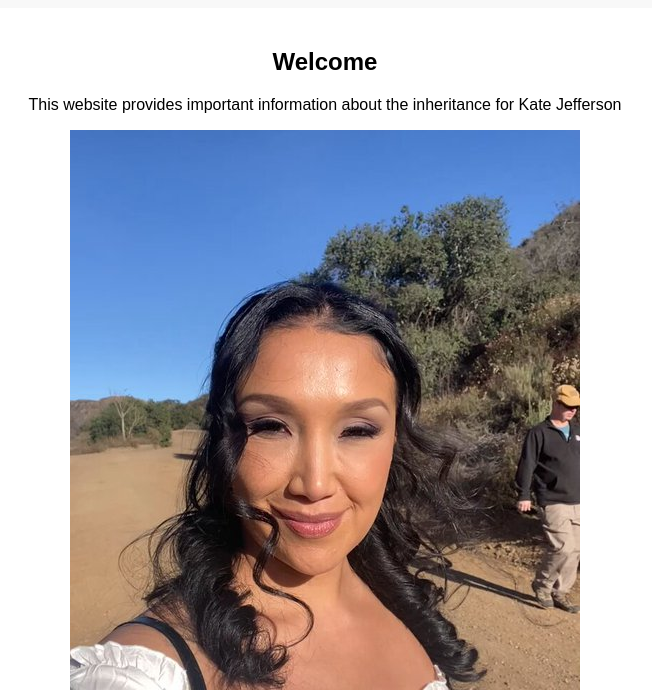
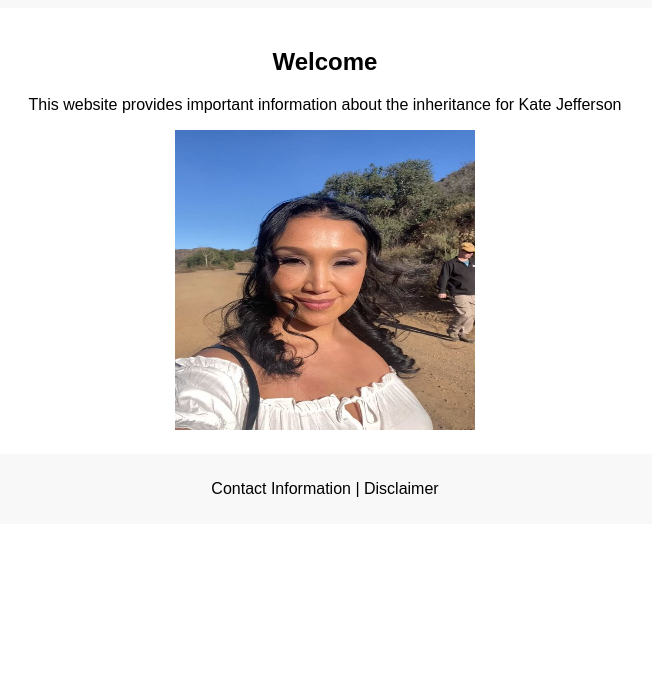
Before and after one commit to caroll111/Kate_Inheritance.io, a plain HTML site: page index.html in a window 1280 px wide. Shown: the part 110-800 px from the top of the page, without its empty margins (315-967 px from the left). Drawn offline with Linux system fonts and the light colour scheme.

Commit message:
Update index.html

```diff
--- a/index.html
+++ b/index.html
@@ -46,7 +46,12 @@
           This website provides important information about the inheritance for
           Kate Jefferson
         </p>
-        <img src="child_photo.jpg" alt="[Child's Name]" />
+          <img
+          src="child_photo.jpg"
+          alt="[Child's Name]"
+          width="300"
+          height="300"
+        />
       </div>
     </main>
     <footer>
```
